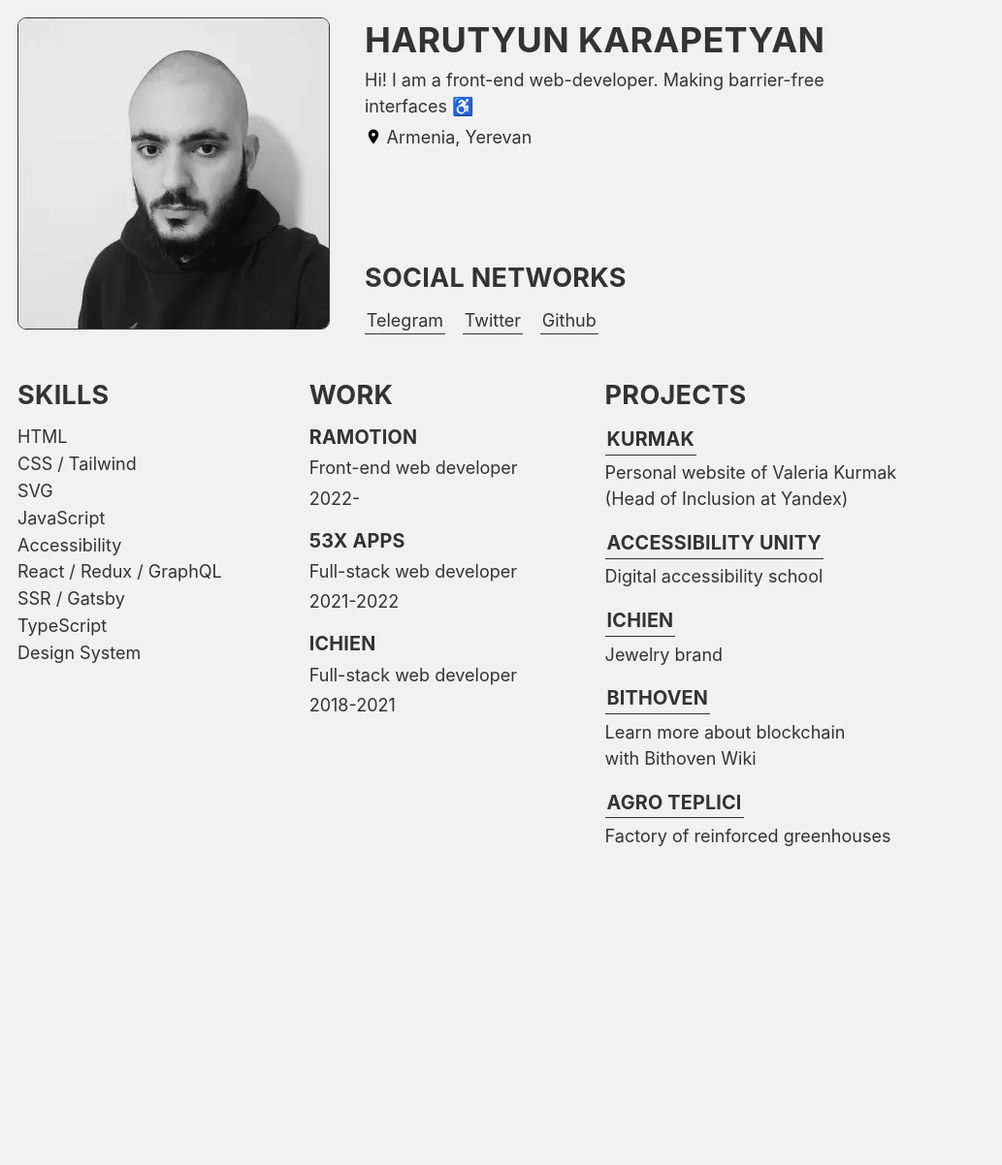
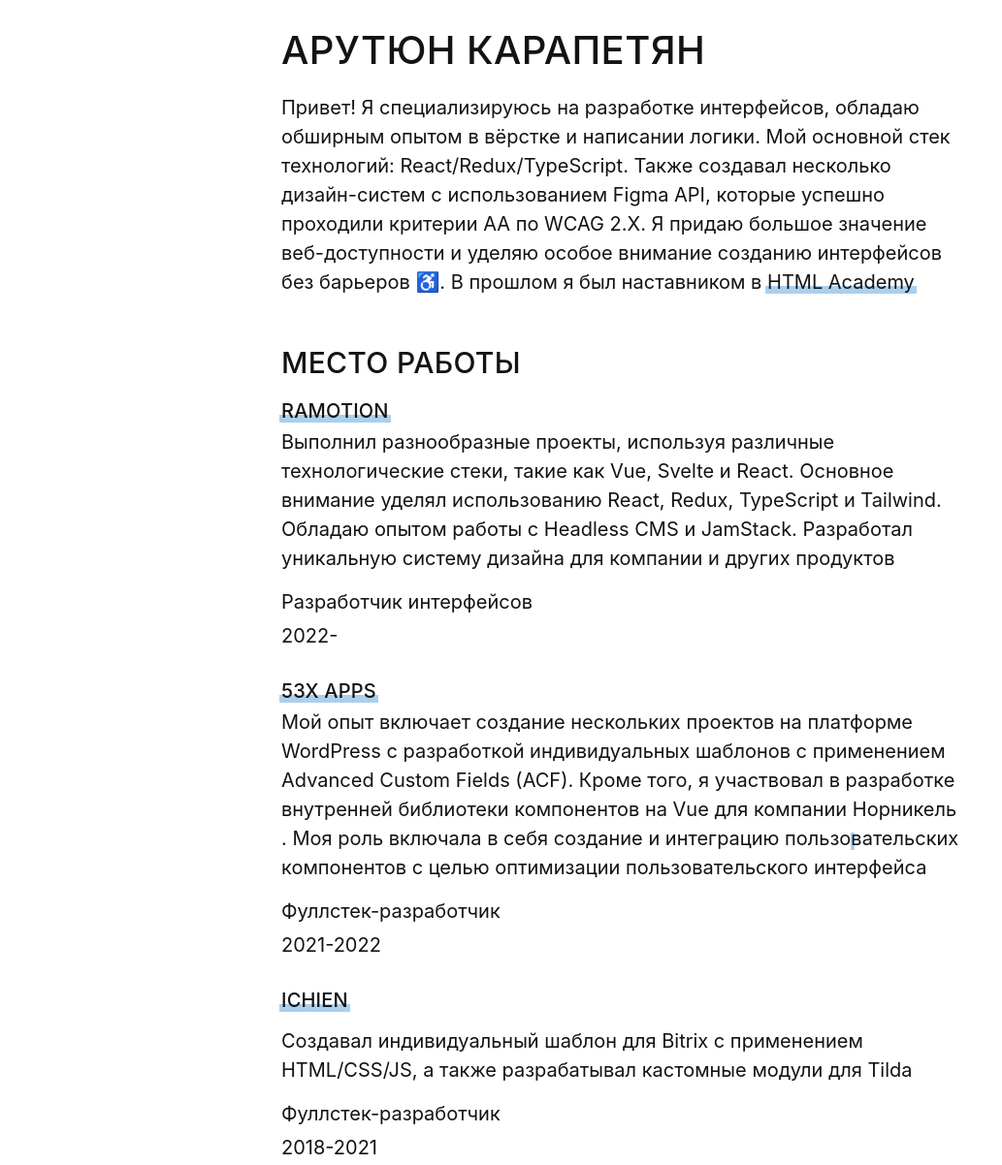
Before and after one commit to harutyun-dev/harutyun-dev.github.io, a plain HTML site: page index.html in a window 1280 px wide. Shown: the top 1202 px of the page at 97% size, without its empty margins (0-1033 px from the left). Before the commit the page ends 894 px from the top, so only its background shows below. Drawn offline with Linux system fonts and the light colour scheme.

Commit message:
Update CV

```diff
--- a/assets/styles/index.css
+++ b/assets/styles/index.css
@@ -3,11 +3,10 @@
  */
 
 .page {
-  --color-primary: #333333;
-  --color-secondary: #ffffff;
-  --color-light-gray: #f1f1f1;
+  --text-base-size: 16px;
 
-  --text-base-size: 16px;
+  --color-primary: #121314;
+  --color-blue: rgba(87, 162, 219, 0.5);
 
   font-size: var(--text-base-size);
 }
@@ -18,22 +17,34 @@
   }
 }
 
+@media (min-width: 1024px) {
+  .page {
+    --text-base-size: 20px;
+  }
+}
+
 .page__body {
   --page-gap: 1.5rem;
-  --page-direction: column;
 
   display: flex;
-  flex-direction: var(--page-direction);
-  flex-wrap: wrap;
+  flex-direction: column;
   gap: var(--page-gap);
-  margin: 0;
-  padding: 1em;
-  background-color: var(--color-light-gray);
-  font-family: -apple-system, BlinkMacSystemFont, "Segoe UI", "Noto Sans",
-    Helvetica, Arial, sans-serif, "Apple Color Emoji", "Segoe UI Emoji";
-  font-size: 1rem;
-  line-height: 1.3;
+  width: 100%;
+  max-width: 700px;
+  padding: 1rem;
+  margin-right: auto;
+  margin-left: auto;
+  line-height: 1.5;
   color: var(--color-primary);
+  font-size: var(--text-base-size);
+  font-family: "Rubik", -apple-system, BlinkMacSystemFont, "Segoe UI", Roboto,
+    Oxygen, Ubuntu, Cantarell, "Open Sans", "Helvetica Neue", sans-serif;
+}
+
+@media (min-width: 768px) {
+  .page__body {
+    --page-gap: 2rem;
+  }
 }
 
 @media (min-width: 1024px) {
@@ -42,25 +53,14 @@
   }
 }
 
-.page__wrapper {
-  --page-wrapper-gap: 2rem;
+/**
+ * section
+ */
 
+.section {
   display: flex;
-  flex-direction: flex;
-  flex-wrap: wrap;
-  gap: var(--page-wrapper-gap);
-}
-
-@media (min-width: 768px) {
-  .page__wrapper {
-    --page-wrapper-gap: 3.5rem;
-  }
-}
-
-@media (min-width: 1024px) {
-  .page__wrapper {
-    --page-wrapper-gap: 5rem;
-  }
+  flex-direction: column;
+  gap: 1rem;
 }
 
 /**
@@ -71,13 +71,15 @@
   --title-text-size: 1.5rem;
 
   margin: 0;
+  line-height: 1.2;
+  font-weight: 500;
   font-size: var(--title-text-size);
   text-transform: uppercase;
   letter-spacing: 0.01em;
 }
 
 .title_size_small {
-  --title-text-size: 1.1rem;
+  --title-text-size: 1rem;
 }
 
 .title_size_large {
@@ -85,23 +87,14 @@
 }
 
 /**
- * image
- */
-
-.image {
-  max-width: 100%;
-  height: auto;
-  border: 0.1em solid var(--color-primary);
-  border-radius: 0.5rem;
-}
-
-/**
  * text
  */
 
 .text {
-  margin: 0;
-  line-height: 1.5;
+  --text-space: 0;
+
+  margin-top: var(--text-space);
+  margin-bottom: var(--text-space);
 }
 
 /**
@@ -109,102 +102,25 @@
  */
 
 .list {
+  --list-space: 0;
+
   display: flex;
   flex-direction: column;
-  gap: 0.25rem;
-  padding: 0;
-  margin: 0;
-  list-style: none;
-}
-
-.list_type_secondary {
-  gap: 1rem;
+  gap: 1.5rem;
+  padding-left: var(--list-space);
+  margin-top: var(--list-space);
+  margin-bottom: var(--list-space);
+  list-style-type: none;
 }
 
 .list__item {
   display: flex;
-  align-items: start;
   flex-direction: column;
   gap: 0.25rem;
 }
 
-/**
- * section
- */
-
-.section__text {
-  margin-bottom: 0.75rem;
-}
-
-/**
- * info
- */
-
-.info {
-  --info-direction: column;
-  --info-gap: 0.5rem;
-
-  display: flex;
-  flex-direction: var(--info-direction);
-  gap: var(--info-gap);
-  flex-wrap: wrap;
-  margin: 0;
-  padding: 0;
-}
-
-@media (min-width: 768px) {
-  .info {
-    --info-direction: row;
-    --info-gap: 2rem;
-  }
-}
-
-.info__content {
-  display: flex;
-  flex-direction: column;
-}
-
-.info__title,
-.info__text {
-  margin-bottom: 0.25rem;
-}
-
-@media (min-width: 768px) {
-  .info__text {
-    max-width: 560px;
-  }
-}
-
-.info__location {
-  display: flex;
-  flex-wrap: wrap;
-  align-items: center;
-  gap: 0.25rem;
-}
-
-@media (min-width: 768px) {
-  .info__location {
-    margin-bottom: auto;
-  }
-}
-
-.info__location-icon {
-  width: 1em;
-  height: 1em;
-}
-
-.info__section {
-  margin-top: 1.25rem;
-}
-
-/**
- * social networks
- */
-
-.social-networks {
-  display: flex;
-  flex-wrap: wrap;
-  gap: 1rem;
+.list__text {
+  margin-top: 0.5rem;
 }
 
 /**
@@ -212,19 +128,45 @@
  */
 
 .link {
-  display: inline-flex;
-  padding: 0.1em;
+  position: relative;
   color: var(--color-primary);
   text-decoration: none;
-  border-bottom: 0.1em solid currentColor;
 }
 
-.link:hover,
-.link:focus-visible {
-  color: var(--color-secondary);
-  background-color: var(--color-primary);
+.link::after {
+  content: "";
+  position: absolute;
+  z-index: -1;
+  top: 66%;
+  left: -0.1em;
+  right: -0.1em;
+  bottom: 0;
+  transition: top 200ms cubic-bezier(0, 0.8, 0.13, 1);
+  background-color: var(--color-blue);
 }
 
 .link:focus {
   outline: none;
 }
+
+.link:hover::after,
+.link:focus-visible::after {
+  top: 0;
+}
+
+/**
+ * social-networks
+ */
+
+.social-networks {
+  --social-networks-space: 0;
+
+  display: flex;
+  flex-wrap: wrap;
+  align-items: center;
+  margin-top: var(--social-networks-space);
+  margin-bottom: var(--social-networks-space);
+  gap: 1rem;
+  padding-left: var(--social-networks-space);
+  list-style-type: none;
+}
--- a/index.html
+++ b/index.html
@@ -1,183 +1,137 @@
 <!DOCTYPE html>
-<html class="page" lang="en">
+<html class="page" lang="ru">
   <head>
     <meta charset="utf-8" />
     <meta name="viewport" content="width=device-width, initial-scale=1" />
-    <title>Harutyun Karapetyan</title>
+    <title>Арутюн Карапетян</title>
     <link rel="stylesheet" href="assets/styles/index.css" />
   </head>
   <body class="page__body">
-    <figure class="info">
-      <picture>
-        <source
-          srcset="
-            assets/images/avatar/avatar@1x.webp 1x,
-            assets/images/avatar/avatar@2x.webp 2x
-          "
-          type="image/webp"
-        />
-        <img
-          class="image"
-          src="assets/images/avatar/avatar@1x.png"
-          srcset="assets/images/avatar/avatar@2x.png 2x"
-          width="320"
-          height="320"
-          alt="Harutyun Karapetyan"
-        />
-      </picture>
-      <figcaption class="info__content">
-        <h1 class="info__title title title_size_large">Harutyun Karapetyan</h1>
-        <p class="info__text text">
-          Hi! I am a front-end web-developer. Making barrier-free interfaces
-          <span aria-hidden="true">♿</span>
-        </p>
-        <p class="info__location text">
-          <img
-            class="info__location-icon"
-            src="assets/images/icons/location.svg"
-            aria-hidden="true"
-            alt=""
-          />
-          Armenia, Yerevan
-        </p>
-        <div class="info__section section">
-          <h2 class="section__text title">Social networks</h2>
-          <div class="social-networks">
+    <section class="section">
+      <h1 class="title title_size_large">Арутюн Карапетян</h1>
+      <p class="text">
+        Привет! Я специализируюсь на разработке интерфейсов, обладаю обширным
+        опытом в вёрстке и написании логики. Мой основной стек технологий:
+        React/Redux/TypeScript. Также создавал несколько дизайн-систем с
+        использованием Figma API, которые успешно проходили критерии AA по WCAG
+        2.X. Я придаю большое значение веб-доступности и уделяю особое внимание
+        созданию интерфейсов без барьеров <span aria-hidden="true">♿</span>. В
+        прошлом я был наставником в
+        <a
+          class="link"
+          href="https://htmlacademy.ru"
+          target="_blank"
+          rel="noopener noreferrer"
+          >HTML Academy</a
+        >
+      </p>
+    </section>
+    <section class="section">
+      <h2 class="title">Место работы</h2>
+      <ul class="list">
+        <li class="list__item">
+          <h3 class="title title_size_small">
             <a
               class="link"
-              href="https://t.me/harutyun_dev"
+              href="https://ramotion.com"
               target="_blank"
               rel="noopener noreferrer"
-              >Telegram</a
+              >Ramotion</a
             >
+          </h3>
+          <p class="text">
+            Выполнил разнообразные проекты, используя различные технологические
+            стеки, такие как Vue, Svelte и React. Основное внимание уделял
+            использованию React, Redux, TypeScript и Tailwind. Обладаю опытом
+            работы с Headless CMS и JamStack. Разработал уникальную систему
+            дизайна для компании и других продуктов
+          </p>
+          <p class="list__text text">Разработчик интерфейсов</p>
+          <time class="text">2022- </time>
+        </li>
+        <li class="list__item">
+          <h3 class="title title_size_small">
             <a
               class="link"
-              href="https://twitter.com/harutyun_dev"
+              href="https://53xapps.ru"
               target="_blank"
               rel="noopener noreferrer"
-              >Twitter</a
+              >53X Apps</a
             >
+          </h3>
+          <p class="text">
+            Мой опыт включает создание нескольких проектов на платформе
+            WordPress с разработкой индивидуальных шаблонов с применением
+            Advanced Custom Fields (ACF). Кроме того, я участвовал в разработке
+            внутренней библиотеки компонентов на Vue для компании
             <a
               class="link"
-              href="https://github.com/harutyun-dev"
+              href="https://53xapps.ru/projects/2_nornikel"
               target="_blank"
               rel="noopener noreferrer"
-              >Github</a
+              >Норникель</a
+            >. Моя роль включала в себя создание и интеграцию пользовательских
+            компонентов с целью оптимизации пользовательского интерфейса
+          </p>
+          <p class="list__text text">Фуллстек-разработчик</p>
+          <time class="text">2021-2022</time>
+        </li>
+        <li class="list__item">
+          <h3 class="title title_size_small">
+            <a
+              class="link"
+              href="https://ichien.ru"
+              target="_blank"
+              rel="noopener noreferrer"
+              >Ichien</a
             >
-          </div>
-        </div>
-      </figcaption>
-    </figure>
-    <div class="page__wrapper">
-      <section class="section">
-        <h2 class="section__text title">Skills</h2>
-        <ul class="list">
-          <li class="list__item">HTML</li>
-          <li class="list__item">CSS / Tailwind</li>
-          <li class="list__item">SVG</li>
-          <li class="list__item">JavaScript</li>
-          <li class="list__item">Accessibility</li>
-          <li class="list__item">React / Redux / GraphQL</li>
-          <li class="list__item">SSR / Gatsby</li>
-          <li class="list__item">TypeScript</li>
-          <li class="list__item">Design System</li>
-        </ul>
-      </section>
-      <section class="section">
-        <h2 class="section__text title">Work</h2>
-        <ul class="list list_type_secondary">
-          <li class="list__item">
-            <h3 class="title title_size_small">Ramotion</h3>
-            <p class="text">Front-end web developer</p>
-            <time class="text">2022-</time>
-          </li>
-          <li class="list__item">
-            <h3 class="title title_size_small">53X Apps</h3>
-            <p class="text">Full-stack web developer</p>
-            <time class="text">2021-2022</time>
-          </li>
-          <li class="list__item">
-            <h3 class="title title_size_small">Ichien</h3>
-            <p class="text">Full-stack web developer</p>
-            <time class="text">2018-2021</time>
-          </li>
-        </ul>
-      </section>
-      <section class="section">
-        <h2 class="section__text title">Projects</h2>
-        <ul class="list list_type_secondary">
-          <li class="list__item">
-            <h3 class="title title_size_small">
-              <a
-                class="link"
-                href="https://kurmak.info/en"
-                target="_blank"
-                rel="noopener noreferrer"
-                >Kurmak</a
-              >
-            </h3>
-            <p class="text">
-              Personal website of Valeria Kurmak <br />
-              (Head of Inclusion at Yandex)
-            </p>
-          </li>
-          <li class="list__item">
-            <h3 class="title title_size_small">
-              <a
-                class="link"
-                href="https://accessibilityunity.com/en"
-                target="_blank"
-                rel="noopener noreferrer"
-              >
-                Accessibility Unity
-              </a>
-            </h3>
-            <p class="text">Digital accessibility school</p>
-          </li>
-          <li class="list__item">
-            <h3 class="title title_size_small">
-              <a
-                class="link"
-                href="https://ichien.com"
-                target="_blank"
-                rel="noopener noreferrer"
-              >
-                Ichien
-              </a>
-            </h3>
-            <p class="text">Jewelry brand</p>
-          </li>
-          <li class="list__item">
-            <h3 class="title title_size_small">
-              <a
-                class="link"
-                href="https://bithoven.tech/en"
-                target="_blank"
-                rel="noopener noreferrer"
-              >
-                Bithoven
-              </a>
-            </h3>
-            <p class="text">
-              Learn more about blockchain <br />
-              with Bithoven Wiki
-            </p>
-          </li>
-          <li class="list__item">
-            <h3 class="title title_size_small">
-              <a
-                class="link"
-                href="https://agroteplici.ru"
-                target="_blank"
-                rel="noopener noreferrer"
-              >
-                Agro Teplici
-              </a>
-            </h3>
-            <p class="text">Factory of reinforced greenhouses</p>
-          </li>
-        </ul>
-      </section>
-    </div>
+          </h3>
+          <p class="list__text text">
+            Создавал индивидуальный шаблон для Bitrix с применением HTML/CSS/JS,
+            а также разрабатывал кастомные модули для Tilda
+          </p>
+          <p class="list__text text">Фуллстек-разработчик</p>
+          <time class="text">2018-2021</time>
+        </li>
+      </ul>
+    </section>
+    <ul class="social-networks">
+      <li class="social-networks__item">
+        <a
+          class="link"
+          href="mailto:harutyun.id@gmail.com"
+          target="_blank"
+          rel="noopener noreferrer"
+          >Mail</a
+        >
+      </li>
+      <li class="social-networks__item">
+        <a
+          class="link"
+          href="https://t.me/harutyun_dev"
+          target="_blank"
+          rel="noopener noreferrer"
+          >Telegram</a
+        >
+      </li>
+      <li class="social-networks__item">
+        <a
+          class="link"
+          href="https://github.com/harutyun-dev"
+          target="_blank"
+          rel="noopener noreferrer"
+          >Github</a
+        >
+      </li>
+      <li class="social-networks__item">
+        <a
+          class="link"
+          href="https://twitter.com/harutyun_dev"
+          target="_blank"
+          rel="noopener noreferrer"
+          >Twitter</a
+        >
+      </li>
+    </ul>
   </body>
 </html>
```
Also changed, not shown: assets/images/icons/location.svg (deleted).
